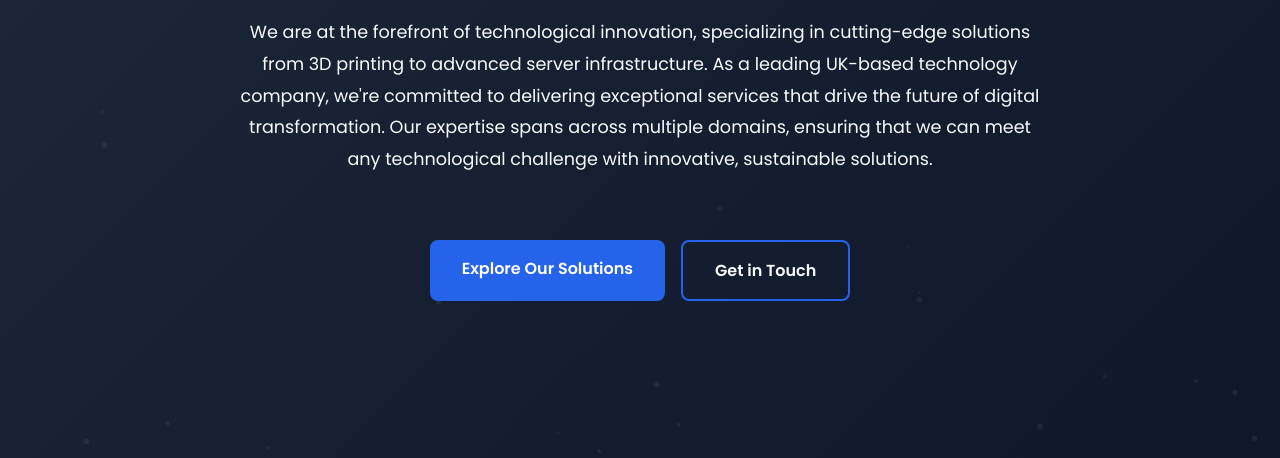
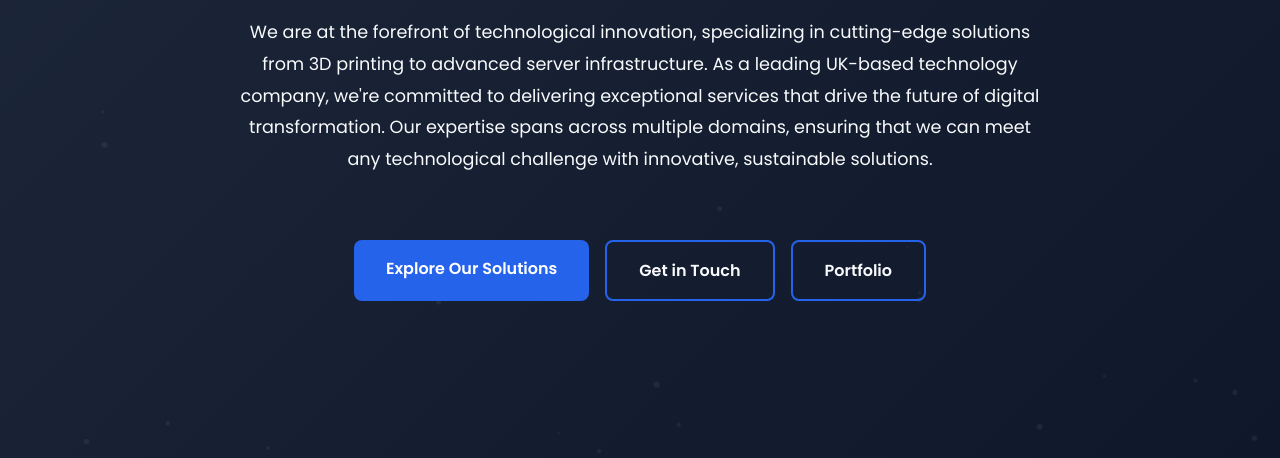
Before and after one commit to RalphAKing/RKing-Industries-Website, a Flask app: page / in a window 1280 px wide. Shown: the part 406-864 px from the top of the page. Run offline with Flask 3, Linux system fonts and the light colour scheme.

Commit message:
added a /portfolio button to index

```diff
--- a/templates/index.html
+++ b/templates/index.html
@@ -328,6 +328,7 @@
         <div class="cta-buttons">
             <a href="/store" class="cta-button primary-cta">Explore Our Solutions</a>
             <a href="/contact" class="cta-button secondary-cta">Get in Touch</a>
+            <a href="/portfolio" class="cta-button secondary-cta">Portfolio</a>
         </div>
     </div>
 
```
